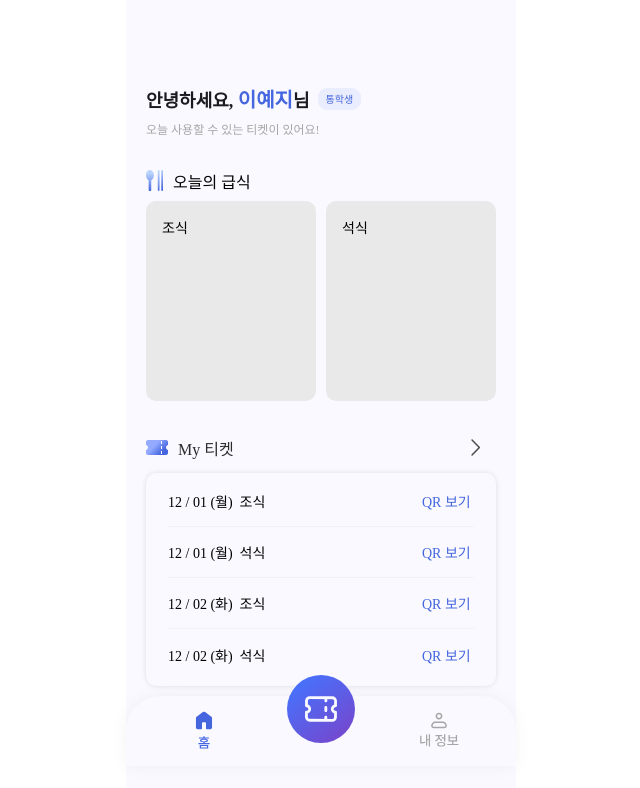
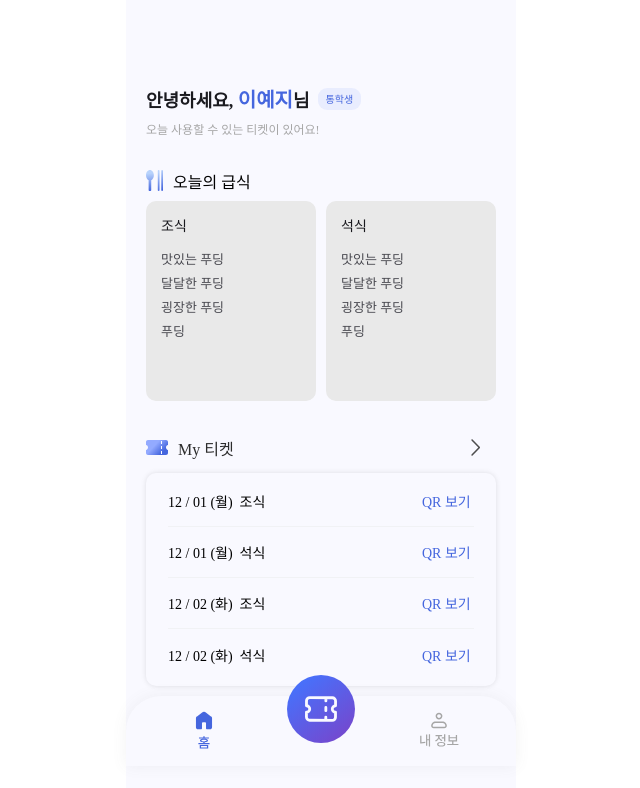
Before and after one commit to JS-Study-Club/2026-Lunchpass, a React (Vite) app: page / in a window 1280 px wide. Shown: the top 788 px of the page, without its empty margins (319-959 px from the left). Built offline with nearby package versions, Linux system fonts and the light colour scheme.

Commit message:
급식 메뉴 텍스트 추가

```diff
--- a/src/Components/Lunch.jsx
+++ b/src/Components/Lunch.jsx
@@ -17,9 +17,21 @@ export default function Lunch(){
             <BoxContainer>
                 <BreakfastBox>
                     <Text>조식</Text>
+                    <MenuContainer>
+                        <MenuText>맛있는 푸딩</MenuText>
+                        <MenuText>달달한 푸딩</MenuText>
+                        <MenuText>굉장한 푸딩</MenuText>
+                        <MenuText>푸딩</MenuText>
+                    </MenuContainer>
                 </BreakfastBox>
                 <DinnerBox>
                     <Text>석식</Text>
+                    <MenuContainer>
+                        <MenuText>맛있는 푸딩</MenuText>
+                        <MenuText>달달한 푸딩</MenuText>
+                        <MenuText>굉장한 푸딩</MenuText>
+                        <MenuText>푸딩</MenuText>
+                    </MenuContainer>
                 </DinnerBox>
             </BoxContainer>
         </LunchContainer>
@@ -52,19 +64,32 @@ const BreakfastBox=styled.div`
     width: 170px;
     height: 200px;
     background-color: #E9E9E9;
-    border-radius: 10px
+    border-radius: 10px;
+    padding-left:15px;;
 `
 const DinnerBox=styled.div`
     margin-right: 0px;
     width: 170px;
     height: 200px;
     background-color: #E9E9E9;
-    border-radius: 10px
+    border-radius: 10px;
+    padding-left:15px;
 `
 
 const Text=styled.p`
-    margin: 16px 16px 16px 16px;
     font-size: 14px;
     font-family: Pretendard;
-    font-weight: normal;
+    font-weight: 500;
+    color: #1A1A1F;
 `
+const MenuContainer=styled.div`
+    margin-top: 11px;
+`
+
+const MenuText=styled.div`
+    margin-bottom: 5px;
+    font-size: 13px;
+    font-family: Pretendard;
+    font-weight: 400;
+    color: #494950;
+`
```
